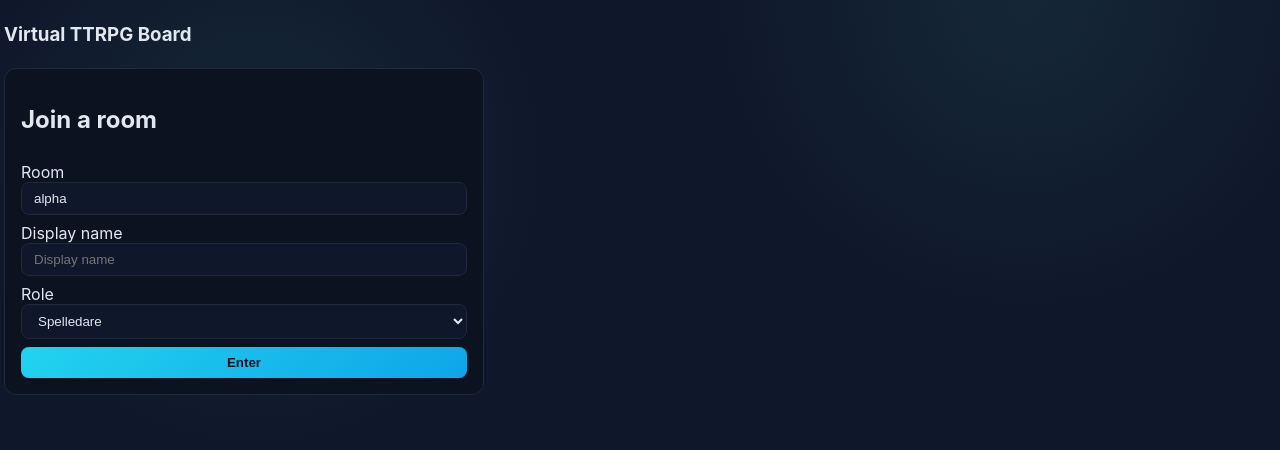
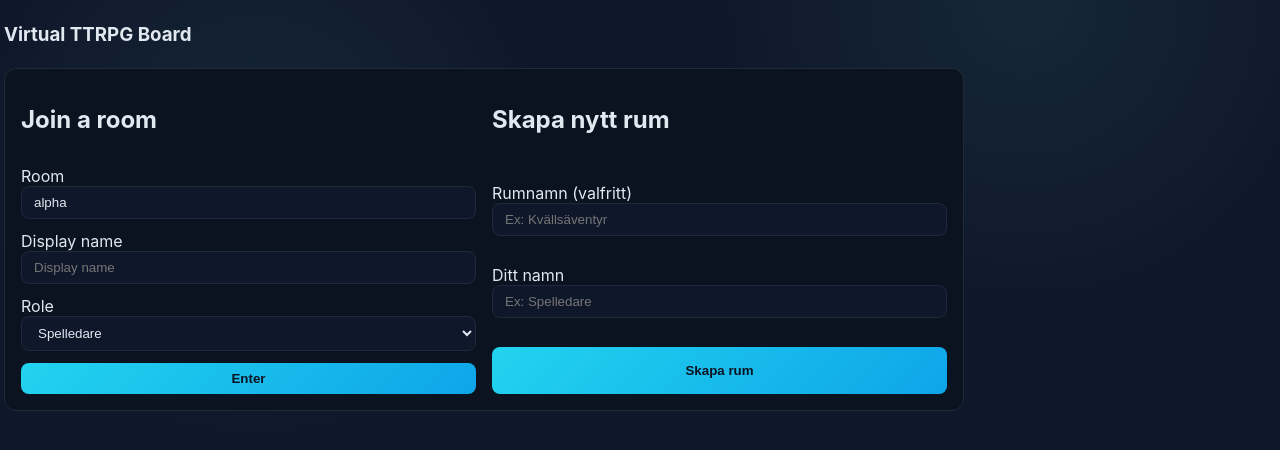
Before and after one commit to Kajonn/Vtrpg, a React (Vite) app: page / in a window 1280 px wide. Shown: the top 450 px of the page. Built offline with nearby package versions, Linux system fonts and the light colour scheme.

Commit message:
Add room invite sharing

```diff
--- a/src/App.css
+++ b/src/App.css
@@ -20,7 +20,7 @@
   border: 1px solid #1e293b;
   border-radius: 12px;
   padding: 1rem;
-  max-width: 480px;
+  max-width: 960px;
   display: grid;
   gap: 0.5rem;
 }
@@ -104,6 +104,16 @@
   border-top: 1px solid #1e293b;
 }
 
+.room-footer__info {
+  display: grid;
+  gap: 0.35rem;
+}
+
+.invite-link--inline {
+  align-items: center;
+  grid-template-columns: auto 1fr auto;
+}
+
 .ghost-button {
   background: transparent;
   color: #e2e8f0;
@@ -117,6 +127,39 @@
 .ghost-button:hover {
   color: #22d3ee;
   border-color: #67a2ab;
+}
+
+.login-layout {
+  grid-template-columns: repeat(auto-fit, minmax(280px, 1fr));
+  gap: 1rem;
+}
+
+.card__section {
+  display: grid;
+  gap: 0.75rem;
+}
+
+.invite-box {
+  margin-top: 0.5rem;
+  padding: 0.75rem;
+  border-radius: 10px;
+  border: 1px dashed #1e293b;
+  background: rgba(15, 23, 42, 0.6);
+  display: grid;
+  gap: 0.5rem;
+}
+
+.invite-link {
+  display: grid;
+  gap: 0.25rem;
+}
+
+.invite-link code {
+  padding: 0.5rem;
+  background: #020617;
+  border-radius: 8px;
+  border: 1px solid #1e293b;
+  word-break: break-all;
 }
 
 .upload-list {
--- a/src/App.jsx
+++ b/src/App.jsx
@@ -95,6 +95,7 @@ const RoomRoute = ({
   return (
     <Room
       roomId={session.roomId}
+      roomSlug={session.roomSlug}
       user={session.user}
       images={images}
       participants={participants}
--- a/src/components/Login.jsx
+++ b/src/components/Login.jsx
@@ -1,4 +1,4 @@
-import { useState } from 'react';
+import { useMemo, useState } from 'react';
 import PropTypes from 'prop-types';
 
 const Login = ({ onLogin, defaultRoom, onRoomChange }) => {
@@ -7,6 +7,17 @@ const Login = ({ onLogin, defaultRoom, onRoomChange }) => {
   const [room, setRoom] = useState(defaultRoom || 'alpha');
   const [error, setError] = useState('');
   const [submitting, setSubmitting] = useState(false);
+  const [creating, setCreating] = useState(false);
+  const [createError, setCreateError] = useState('');
+  const [roomName, setRoomName] = useState('');
+  const [creatorName, setCreatorName] = useState('');
+  const [createdRoom, setCreatedRoom] = useState(null);
+  const [copyStatus, setCopyStatus] = useState('');
+
+  const inviteUrl = useMemo(() => {
+    if (!createdRoom?.slug && !createdRoom?.id) return '';
+    return `${window.location.origin}/room/${createdRoom.slug || createdRoom.id}`;
+  }, [createdRoom]);
 
   const handleSubmit = async (event) => {
     event.preventDefault();
@@ -41,8 +52,56 @@ const Login = ({ onLogin, defaultRoom, onRoomChange }) => {
     onRoomChange?.(room);
   };
 
+  const handleCreate = async (event) => {
+    event.preventDefault();
+    setCreateError('');
+    setCopyStatus('');
+    const trimmedName = roomName.trim();
+    const trimmedCreator = creatorName.trim();
+    if (!trimmedCreator) {
+      setCreateError('Ange ditt namn för att skapa ett rum.');
+      return;
+    }
+    setCreating(true);
+    try {
+      const response = await fetch('/rooms', {
+        method: 'POST',
+        headers: { 'Content-Type': 'application/json' },
+        body: JSON.stringify({ name: trimmedName, createdBy: trimmedCreator }),
+      });
+      const payload = await response.json().catch(() => ({}));
+      if (!response.ok) {
+        throw new Error(payload?.error || 'Kunde inte skapa rummet.');
+      }
+      setCreatedRoom(payload);
+      const nextRoom = payload.slug || payload.id;
+      if (nextRoom) {
+        setRoom(nextRoom);
+        onRoomChange?.(nextRoom);
+      }
+      setName((prev) => prev || trimmedCreator);
+      setRole('gm');
+    } catch (err) {
+      setCreateError(err.message || 'Kunde inte skapa rummet.');
+    } finally {
+      setCreating(false);
+    }
+  };
+
+  const handleCopyInvite = async () => {
+    if (!inviteUrl) return;
+    try {
+      await navigator.clipboard.writeText(inviteUrl);
+      setCopyStatus('Länken kopierades.');
+      setTimeout(() => setCopyStatus(''), 2000);
+    } catch (err) {
+      setCopyStatus('Kunde inte kopiera länken.');
+    }
+  };
+
   return (
-    <form className="card" onSubmit={handleSubmit}>
+    <div className="card login-layout">
+      <form className="card__section" onSubmit={handleSubmit}>
         <h2>Join a room</h2>
         <label>
           Room
@@ -74,6 +133,47 @@ const Login = ({ onLogin, defaultRoom, onRoomChange }) => {
           {submitting ? 'Kontrollerar...' : 'Enter'}
         </button>
       </form>
+
+      <form className="card__section" onSubmit={handleCreate}>
+        <h2>Skapa nytt rum</h2>
+        <label>
+          Rumnamn (valfritt)
+          <input
+            value={roomName}
+            onChange={(e) => setRoomName(e.target.value)}
+            placeholder="Ex: Kvällsäventyr"
+          />
+        </label>
+        <label>
+          Ditt namn
+          <input
+            value={creatorName}
+            onChange={(e) => setCreatorName(e.target.value)}
+            required
+            placeholder="Ex: Spelledare"
+          />
+        </label>
+        {createError && <p className="error">{createError}</p>}
+        <button type="submit" disabled={creating}>
+          {creating ? 'Skapar...' : 'Skapa rum'}
+        </button>
+
+        {createdRoom && (
+          <div className="invite-box">
+            <p className="muted">
+              Rum skapades. Dela länken för spelare att ansluta:
+            </p>
+            <div className="invite-link">
+              <code>{inviteUrl}</code>
+              <button type="button" onClick={handleCopyInvite} className="ghost-button">
+                Kopiera länk
+              </button>
+            </div>
+            {copyStatus && <p className="muted">{copyStatus}</p>}
+          </div>
+        )}
+      </form>
+    </div>
   );
 };
 
--- a/src/components/Room.jsx
+++ b/src/components/Room.jsx
@@ -1,4 +1,4 @@
-import { useEffect, useState } from 'react';
+import { useEffect, useMemo, useState } from 'react';
 import PropTypes from 'prop-types';
 import Canvas from './Canvas.jsx';
 
@@ -11,6 +11,7 @@ const fetchImages = async (roomId) => {
 const Room = ({
   roomId,
   user,
+  roomSlug,
   images,
   participants,
   onImagesUpdate,
@@ -24,7 +25,13 @@ const Room = ({
   const [loading, setLoading] = useState(false);
   const [uploading, setUploading] = useState([]);
   const [error, setError] = useState('');
+  const [copyStatus, setCopyStatus] = useState('');
   const isGM = user.role === 'gm';
+
+  const shareUrl = useMemo(() => {
+    const identifier = roomSlug || roomId;
+    return `${window.location.origin}/room/${identifier}`;
+  }, [roomId, roomSlug]);
 
   useEffect(() => {
     setLoading(true);
@@ -130,6 +137,17 @@ const Room = ({
     }
   };
 
+  const handleCopyInvite = async () => {
+    setCopyStatus('');
+    try {
+      await navigator.clipboard.writeText(shareUrl);
+      setCopyStatus('Länken kopierades.');
+      setTimeout(() => setCopyStatus(''), 2000);
+    } catch (err) {
+      setCopyStatus('Kunde inte kopiera länken.');
+    }
+  };
+
   return (
     <section className="room">
       {uploading.length > 0 && (
@@ -206,8 +224,16 @@ const Room = ({
       </footer>
 
       <div className="room-footer">
-        <div>
-          <strong>Room: {roomId}</strong> | Inloggad som {user.name} ({isGM ? 'Spelledare' : 'Spelare'})
+        <div className="room-footer__info">
+          <strong>Room: {roomSlug || roomId}</strong> | Inloggad som {user.name} ({isGM ? 'Spelledare' : 'Spelare'})
+          <div className="invite-link invite-link--inline">
+            <span>Dela: </span>
+            <code>{shareUrl}</code>
+            <button type="button" className="ghost-button" onClick={handleCopyInvite}>
+              Kopiera länk
+            </button>
+          </div>
+          {copyStatus && <p className="muted">{copyStatus}</p>}
         </div>
         <button type="button" className="ghost-button" onClick={onLogout}>
           Logga ut
@@ -240,6 +266,7 @@ Room.propTypes = {
     x: PropTypes.number,
     y: PropTypes.number,
   })).isRequired,
+  roomSlug: PropTypes.string,
   onImagesUpdate: PropTypes.func.isRequired,
   onDiceLogUpdate: PropTypes.func,
   onLogout: PropTypes.func.isRequired,
```
Lines whose indentation alone changed are shown as unchanged.
